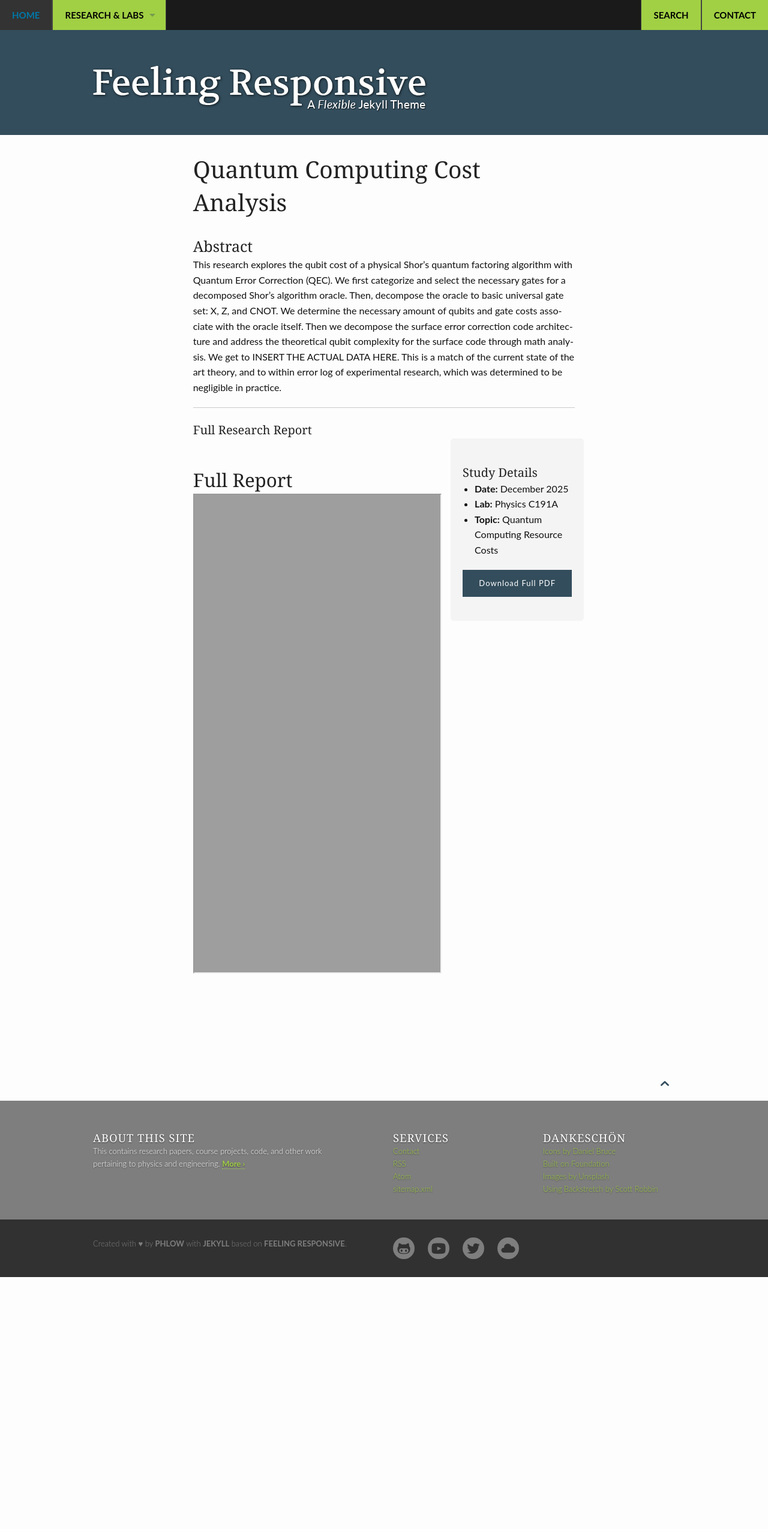
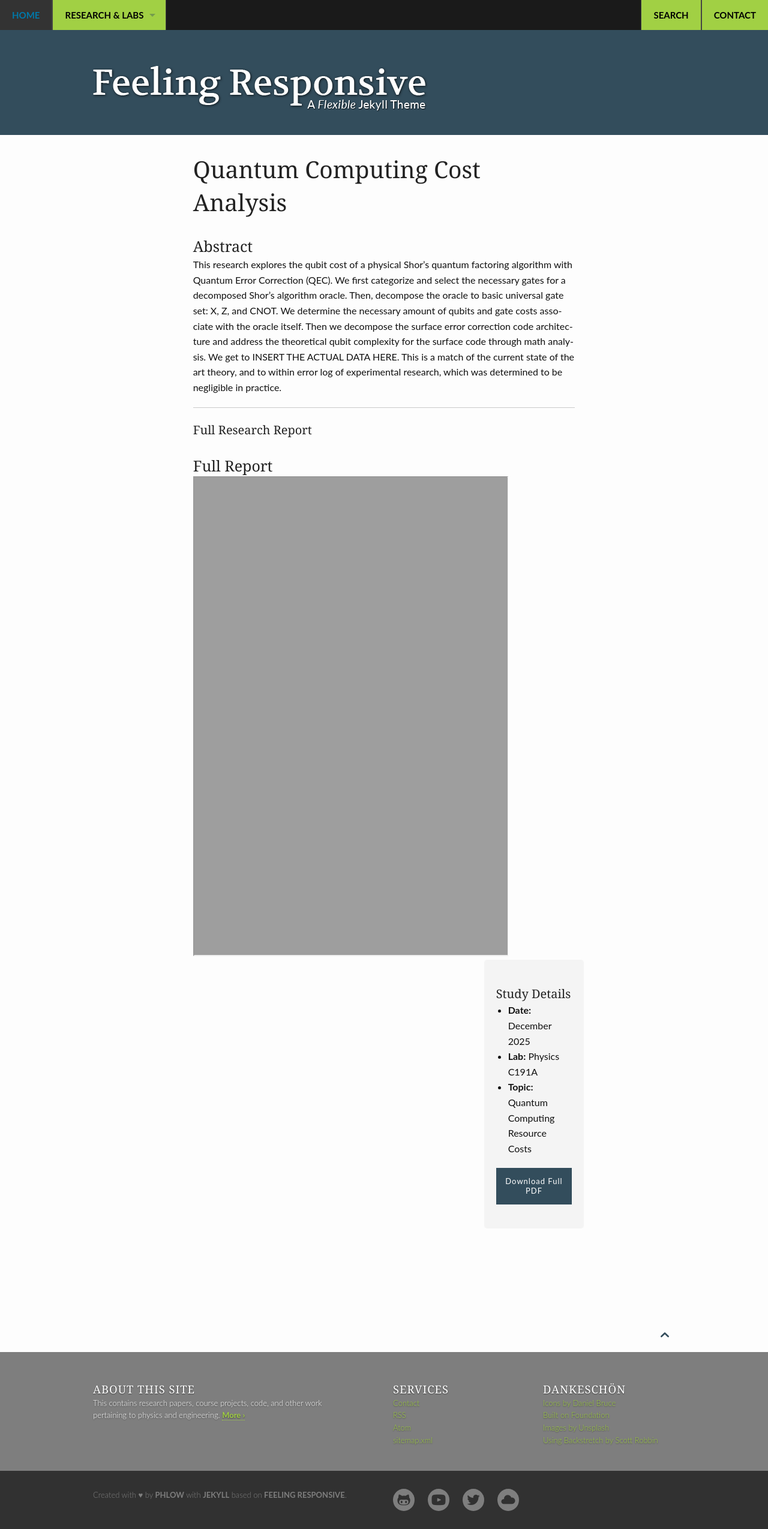
Before and after one commit to averybooks/averybooks.github.io, a Jekyll site: the page built from pages/research/quantum-computing-cost-analysis.md, in a window 1280 px wide. Shown: the whole page at 60% size. Built offline with Jekyll 4.4.1, drawn with Linux system fonts in a browser that asks for light colours; before the commit the page ends 2129 px from its top, so only the background shows below that.

Commit message:
Update quantum-computing-cost-analysis.md

```diff
--- a/pages/research/quantum-computing-cost-analysis.md
+++ b/pages/research/quantum-computing-cost-analysis.md
@@ -13,15 +13,15 @@ This research explores the qubit cost of a physical Shor's quantum factoring alg
 
 
 <div class="row">
-  <div class="medium-8 columns">
-    <h2>Full Report</h2>
+  <div class="medium-10 columns">
+    <h3>Full Report</h3>
     <iframe src="{{ site.url }}/assets/pdfs/Resource Cost of Shor's Quantum Algorithm Paper.pdf" width="100%" height="800px">
     <p>This browser does not support PDFs. Please download the PDF to view it:
     <a href="{{ site.url }}/assets/pdfs/Resource Cost of Shor's Quantum Algorithm Paper.pdf">Download PDF</a>.</p>
 </iframe>
   </div>
 
-  <div class="medium-4 columns" style="background: #f4f4f4; padding: 20px; border-radius: 5px;">
+  <div class="medium-3 columns" style="background: #f4f4f4; padding: 20px; border-radius: 5px;">
     <h4>Study Details</h4>
     <ul>
       <li><strong>Date:</strong> December 2025 </li>
```
